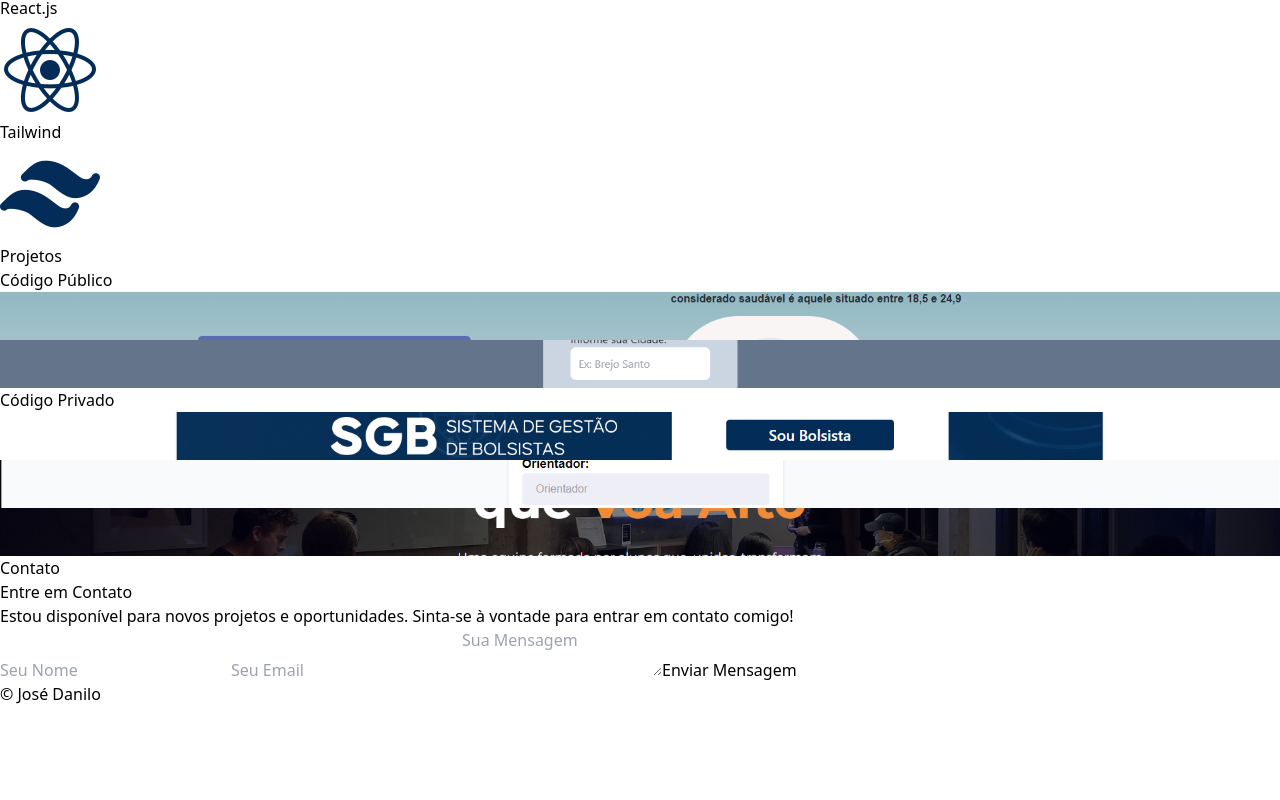
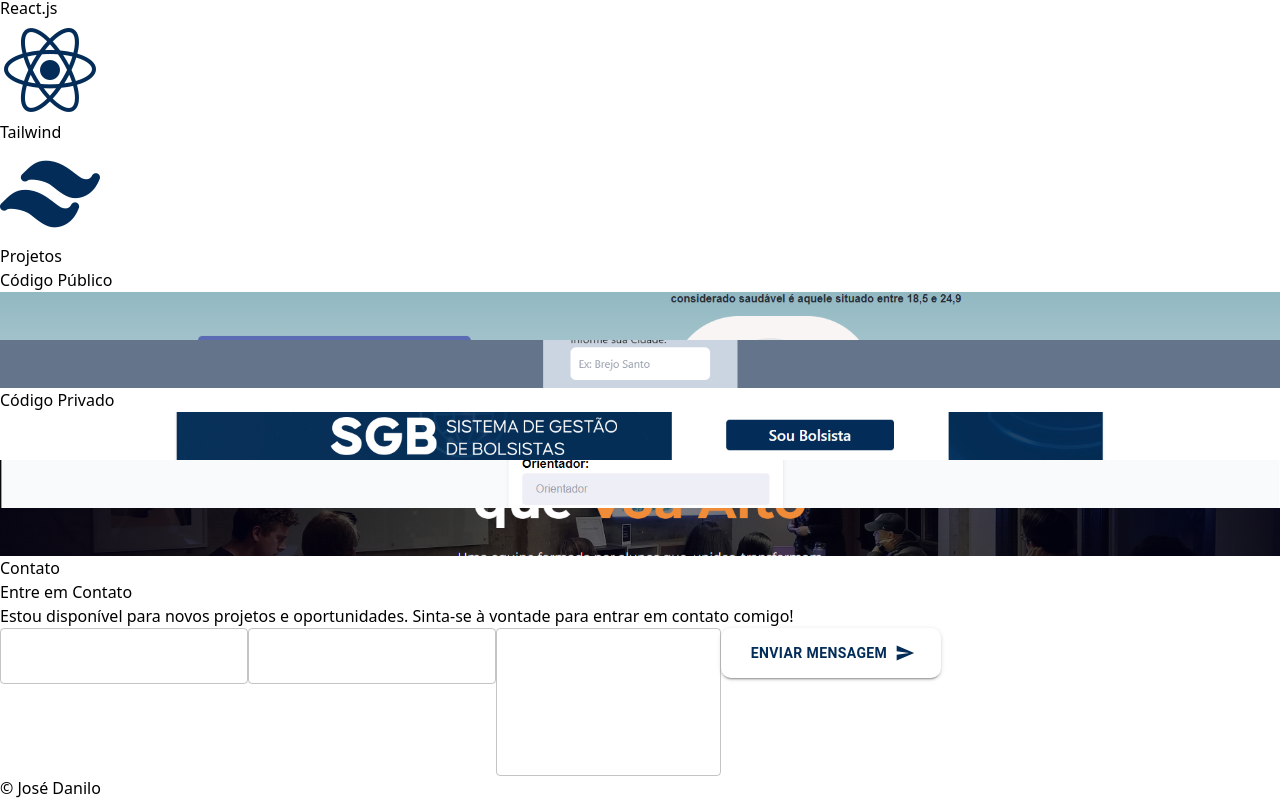
Before and after one commit to JoseDaniloS/portifolio, a React (Vite) app: page / in a window 1280 px wide. Shown: the part 1272-2072 px from the top of the page. Before the commit the page ends 1978 px from the top, so only its background shows below. Built offline with nearby package versions, Linux system fonts and the light colour scheme.

Commit message:
feat: Mui input and button in contact section

```diff
--- a/package.json
+++ b/package.json
@@ -11,6 +11,10 @@
   },
   "dependencies": {
     "@emailjs/browser": "^4.4.1",
+    "@emotion/react": "^11.14.0",
+    "@emotion/styled": "^11.14.0",
+    "@mui/icons-material": "^6.4.6",
+    "@mui/material": "^6.4.6",
     "emailjs": "^4.0.3",
     "emailjs-com": "^3.2.0",
     "react": "^18.3.1",
--- a/src/components/contato/contato.jsx
+++ b/src/components/contato/contato.jsx
@@ -1,11 +1,13 @@
 import { useRef } from "react";
 import emailjs from "@emailjs/browser";
 import { toast } from "react-toastify";
+import { Button, TextField } from "@mui/material";
+import SendIcon from '@mui/icons-material/Send';
 
 export const Contato = () => {
   const form = useRef();
 
-  const sendEmail = (e) => {
+  const sendEmail = e => {
     e.preventDefault();
 
     emailjs
@@ -20,8 +22,8 @@ export const Contato = () => {
           toast.success("Email enviado com sucesso!");
           form.current.reset();
         },
-        (error) => {
-          toast.error("Não foi possivel enviar o email!", error.text);
+        error => {
+          toast.error("Não foi possivel enviar o email!", error.message);
         }
       );
   };
@@ -44,34 +46,98 @@ export const Contato = () => {
           method="post"
           className="flex flex-col space-y-4"
         >
-          <input
-            type="text"
+          <TextField
+            id="nome"
             name="user_name"
-            id="nome"
-            placeholder="Seu Nome"
-            className=" h-[50px] pl-[10px] rounded-md focus:outline-none text-[black]"
+            sx={{
+              "& .MuiOutlinedInput-root": {
+                "& .MuiInputBase-input": {
+                  color: "white" // Cor do texto global
+                },
+                "&.Mui-focused fieldset": {
+                  borderColor: "white" // Cor da borda quando o campo está focado
+                }
+              },
+              "& .MuiInputLabel-root": {
+                color: "white", // Cor padrão do label
+                "&.Mui-focused": {
+                  color: "white" // Cor do label quando focado
+                }
+              }
+            }}
             required
+            className="rounded-md bg-[#FFFFFF80]"
+            label="Seu Nome"
+            variant="outlined"
           />
-          <input
-            type="email"
+          <TextField
+            id="email"
             name="user_email"
-            id="email"
-            placeholder="Seu Email"
-            className="h-[50px] pl-[10px] rounded-md focus:outline-none text-[black]"
+            sx={{
+              "& .MuiOutlinedInput-root": {
+                "& .MuiInputBase-input": {
+                  color: "white" // Cor do texto global
+                },
+                "&.Mui-focused fieldset": {
+                  borderColor: "white" // Cor da borda quando o campo está focado
+                }
+              },
+              "& .MuiInputLabel-root": {
+                color: "white", // Cor padrão do label
+                "&.Mui-focused": {
+                  color: "white" // Cor do label quando focado
+                }
+              }
+            }}
             required
+            className="rounded-md bg-[#FFFFFF80]"
+            label="Seu Email"
+            variant="outlined"
           />
+          <TextField
+            sx={{
+              "& .MuiOutlinedInput-root": {
+                "& .MuiInputBase-input": {
+                  color: "white" // Cor do texto global
+                },
+                "&.Mui-focused fieldset": {
+                  borderColor: "white" // Cor da borda quando o campo está focado
+                }
+              },
 
-          <textarea
+              "& .MuiInputLabel-root": {
+                color: "white", // Cor padrão do label
+                "&.Mui-focused": {
+                  color: "white" // Cor do label quando focado
+                }
+              }
+            }}
+            required
+            className="rounded-md bg-[#FFFFFF80]"
+            label="Seu Mensagem"
             name="message"
             id="mensagem"
-            wrap="soft"
-            spellCheck="true"
-            placeholder="Sua Mensagem"
-            className="h-[200px] p-[10px] rounded-md focus:outline-none text-[black] resize-none"
-          ></textarea>
-          <button className=" bg-[white] text-[#032D58] font-semibold w-[220px] h-[50px] rounded-[10px] ">
+            multiline
+            minRows={5}
+          />
+          <Button
+            type="submit"
+            variant="contained"
+            endIcon={<SendIcon />}
+            sx={{
+              backgroundColor: "white",
+              color: "#032D58",
+              fontWeight: "bold",
+              width: "220px",
+              height: "50px",
+              borderRadius: "10px",
+              "&:hover": {
+                backgroundColor: "#f0f0f0" // Cor ao passar o mouse
+              }
+            }}
+          >
             Enviar Mensagem
-          </button>
+          </Button>
         </form>
       </div>
     </div>
```
Also changed, not shown: 1 other file (tests, documents, lock files or other folders).
